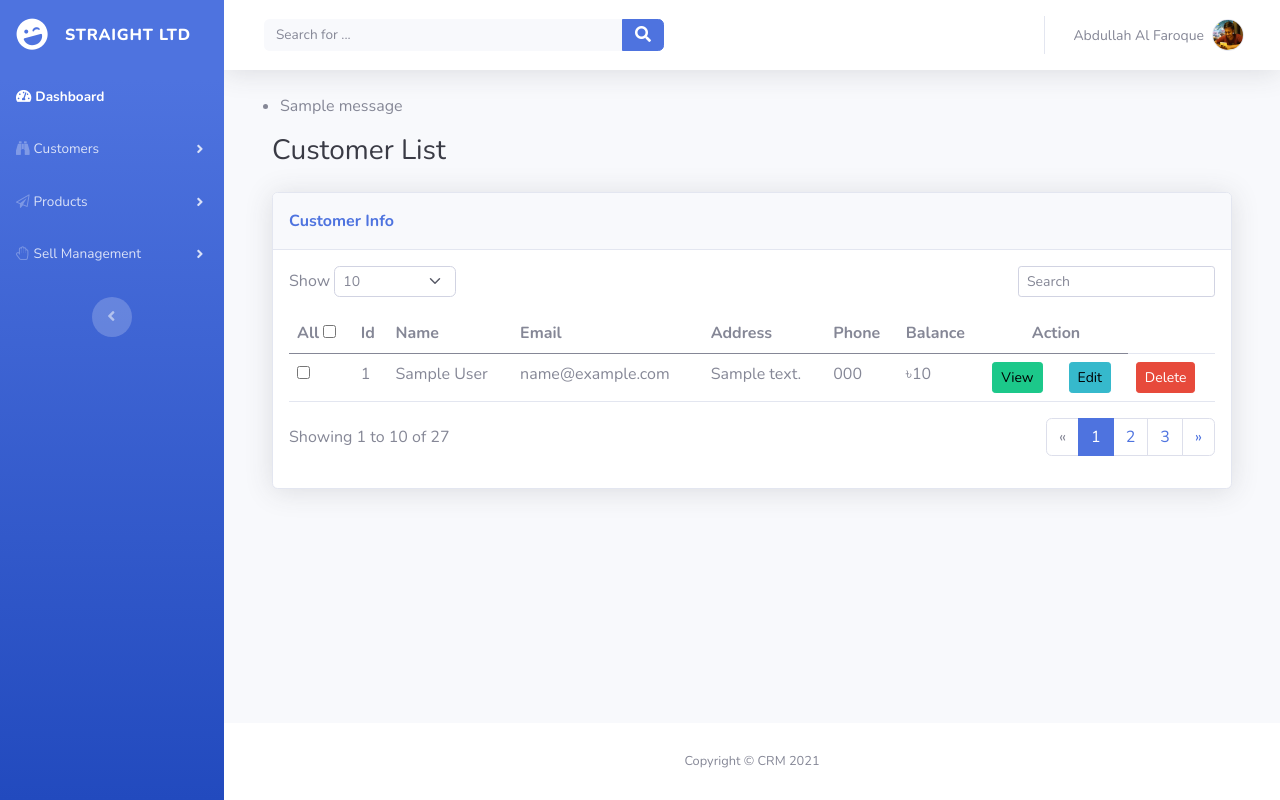
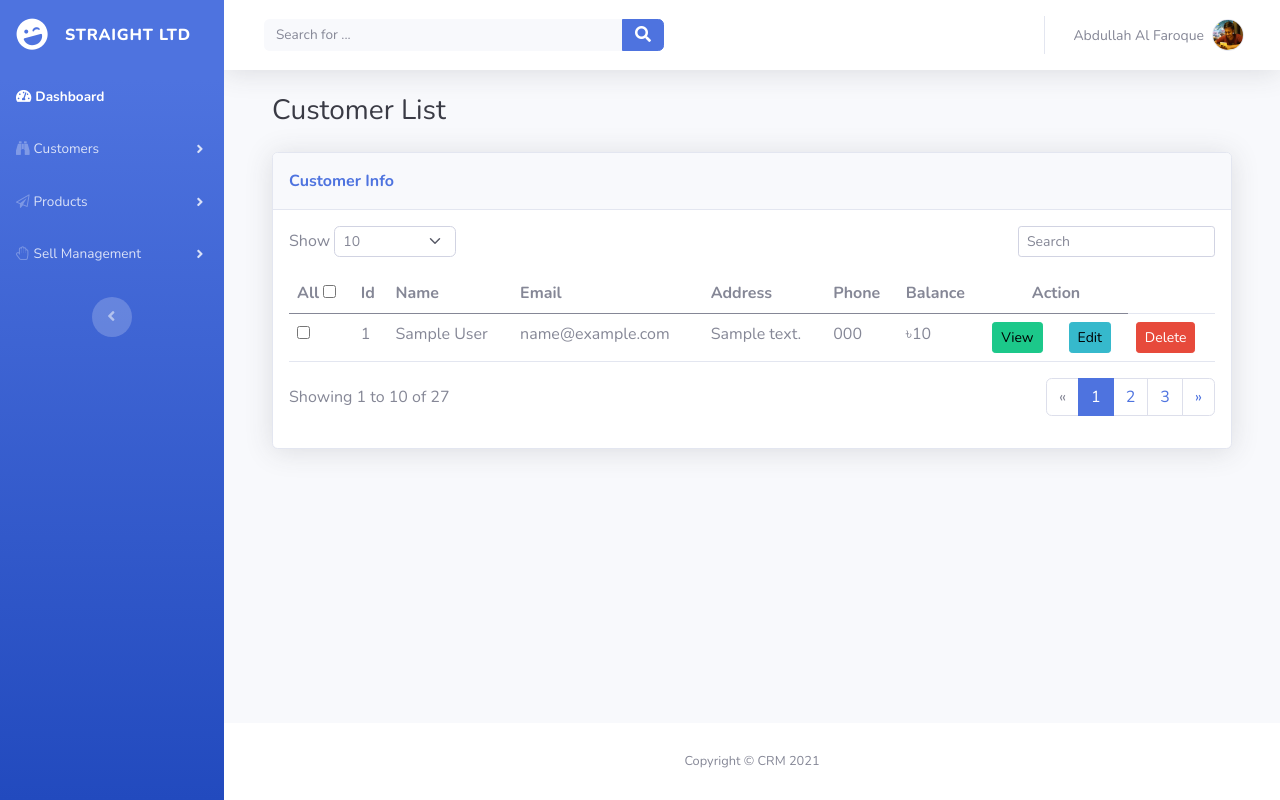
Before and after one commit to rfnshare/StraightIntLtd, a Django app: page /customer/customer_list/ in a window 1280 px wide. Run offline with Django 3.2, Linux system fonts and the light colour scheme; a user stored in the database is signed in; tables that the repository leaves empty hold one stand-in row (values such as "Sample post"); one stand-in notice (Sample message) is shown; some libraries are stand-ins or nearby versions.

Commit message:
Minor problem update, message removed

```diff
--- a/customer/views.py
+++ b/customer/views.py
@@ -3,7 +3,6 @@ from django.shortcuts import render, redirect
 from django.views.generic import ListView, DetailView, DeleteView, UpdateView
 from django.contrib import messages
 from django.urls import reverse_lazy
-
 from .models import *
 # Create your views here.
 from django.views import View
@@ -20,7 +19,6 @@ def create_customer(request):
         form = CustomerForm(request.POST)
         if form.is_valid():
             form.save()
-            messages.success(request, 'Form submission successful')
             return redirect('customer:customer_list')
     ctx = {'form': form}
     return render(request, 'customer/create_customer.html', ctx)
--- a/templates/customer/customer_list.html
+++ b/templates/customer/customer_list.html
@@ -1,13 +1,6 @@
 {% extends 'dashboard/dashboard.html' %}
 
 {% block content %}
-    {% if messages %}
-        <ul class="messages">
-            {% for message in messages %}
-                <li  {% if message.tags %} class=" {{ message.tags }} " {% endif %}> {{ message }} </li>
-            {% endfor %}
-        </ul>
-    {% endif %}
     <div class="container-fluid">
         <h3 class="text-dark mb-4">Customer List</h3>
         <div class="card shadow">
```
